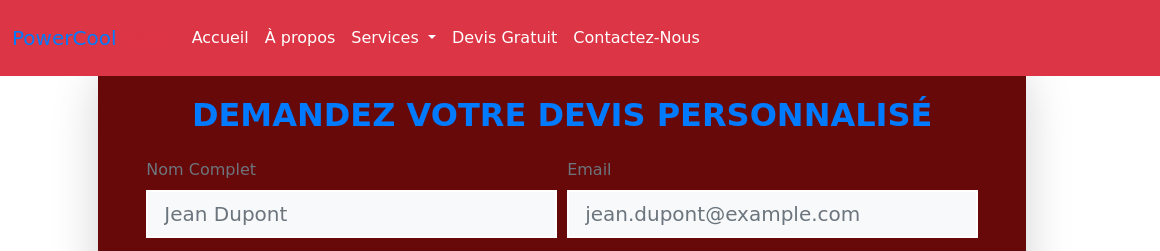
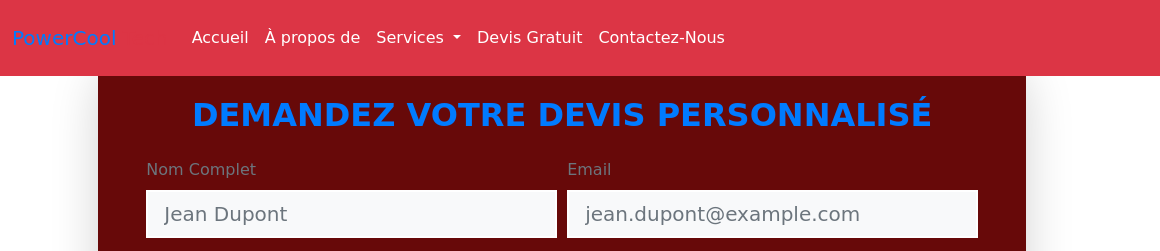
Before and after one commit to sarba04/eservice, a plain HTML site: page Devis.html in a window 1280 px wide. Shown: the top 251 px of the page, 120-1280 px from the left. Drawn offline with nearby package versions, Linux system fonts and the light colour scheme.

Commit message:
à propos de

```diff
--- a/Devis.html
+++ b/Devis.html
@@ -34,7 +34,7 @@
                   <a class="nav-link" href="Projet Electrique clim.html" >Accueil <span class="sr-only">(current)</span></a>
               </li>
               <li class="nav-item  active">
-                  <a class="nav-link" href="#2">À propos</a>
+                  <a class="nav-link" href="#2">À propos de</a>
               </li>
               <li class="nav-item dropdown active">
                   <a class="nav-link dropdown-toggle" href="#" id="navbarDropdownMenuLink" role="button" data-toggle="dropdown" aria-haspopup="true" aria-expanded="false">
```
